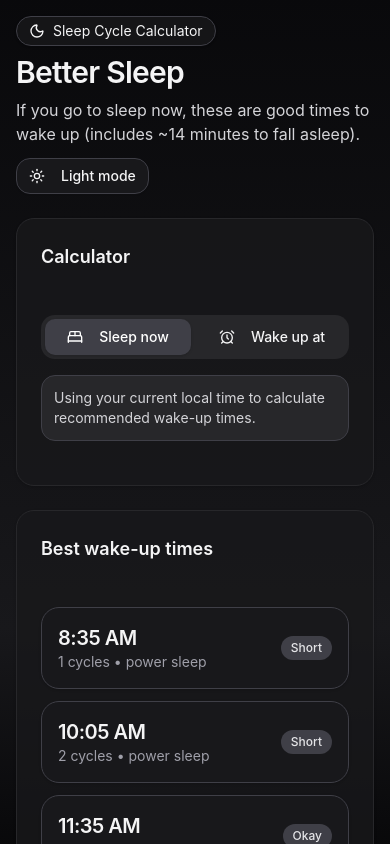
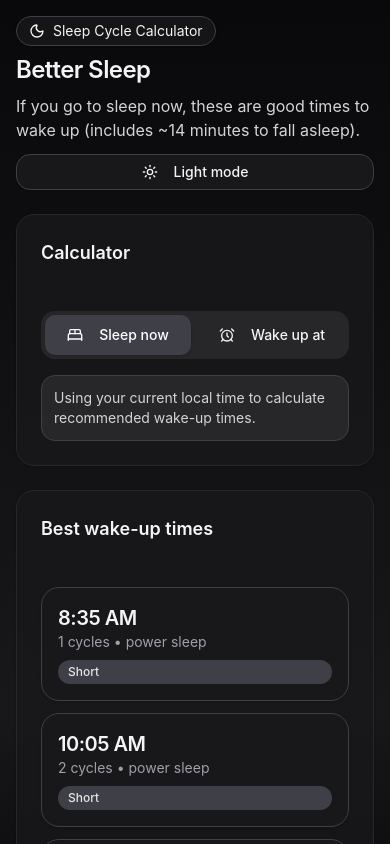
Before and after one commit to barndonmai/better-sleep, a React (Vite) app: page / in a window 390 px wide. Shown: the top 844 px of the page. Built offline with nearby package versions, Linux system fonts and the light colour scheme.

Commit message:
Optimize mobile view

```diff
--- a/src/App.jsx
+++ b/src/App.jsx
@@ -32,14 +32,14 @@ export default function BetterSleep() {
             Sleep Cycle Calculator
           </div>
 
-          <h1 className="text-3xl font-semibold tracking-tight md:text-4xl">Better Sleep</h1>
+          <h1 className="text-2xl font-semibold tracking-tight sm:text-3xl md:text-4xl"> Better Sleep </h1>
           <p className={classes.subtitle}>{subtitle}</p>
 
           <div className="mt-3">
             <ThemeToggle
               darkMode={darkMode}
               setDarkMode={setDarkMode}
-              className={classes.outlineBtn}
+              className={`w-full sm:w-auto ${classes.outlineBtn}`}
             />
           </div>
         </motion.div>
--- a/src/components/SleepCalculatorCard.jsx
+++ b/src/components/SleepCalculatorCard.jsx
@@ -21,7 +21,7 @@ export default function SleepCalculatorCard({
         <div className={classes.toggleWrap}>
         <Button
             variant="ghost"
-            className={`rounded-lg ${mode === "sleep" ? classes.activeToggleBtn : ""}`}
+            className={`h-10 justify-center rounded-lg ${mode === "sleep" ? classes.activeToggleBtn : ""}`}
             onClick={() => setMode("sleep")}
         >
             <BedDouble className="mr-2 h-4 w-4" />
@@ -30,7 +30,7 @@ export default function SleepCalculatorCard({
 
         <Button
             variant="ghost"
-            className={`rounded-lg ${mode === "wake" ? classes.activeToggleBtn : ""}`}
+            className={`h-10 justify-center rounded-lg ${mode === "wake" ? classes.activeToggleBtn : ""}`}
             onClick={() => setMode("wake")}
         >
             <AlarmClock className="mr-2 h-4 w-4" />
@@ -57,14 +57,18 @@ export default function SleepCalculatorCard({
           </div>
         )}
 
+        {mode === "wake" && (
         <div className="flex flex-wrap gap-2 pt-1">
-        {mode === "wake" && (
-            <Button variant="outline" className={classes.outlineBtn} onClick={resetToNow}>
+            <Button
+            variant="outline"
+            className={`h-10 w-full sm:w-auto ${classes.outlineBtn}`}
+            onClick={resetToNow}
+            >
             <RotateCcw className="mr-2 h-4 w-4" />
             Reset to now
             </Button>
+        </div>
         )}
-        </div>
       </CardContent>
     </Card>
   );
--- a/src/components/TimePill.jsx
+++ b/src/components/TimePill.jsx
@@ -26,7 +26,7 @@ export default function TimePill({ item, darkMode }) {
       transition={{ duration: 0.2 }}
       className={wrapperClass}
     >
-      <div className="flex items-center justify-between gap-3">
+      <div className="flex flex-col gap-2 sm:flex-row sm:items-center sm:justify-between">
         <div>
           <div className="text-xl font-semibold tracking-tight">{formatTime(item.time)}</div>
           <div className={subTextClass}>
```
